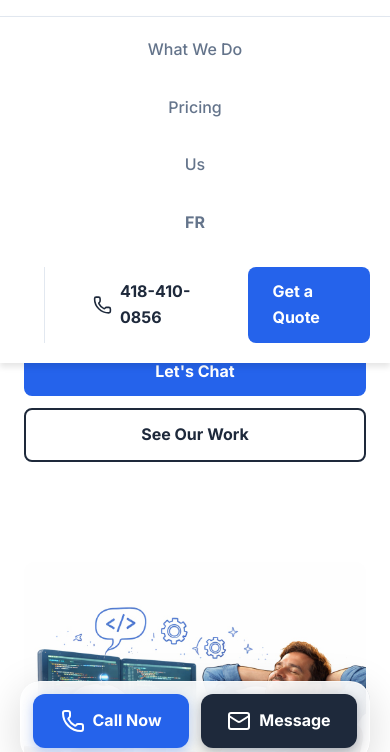
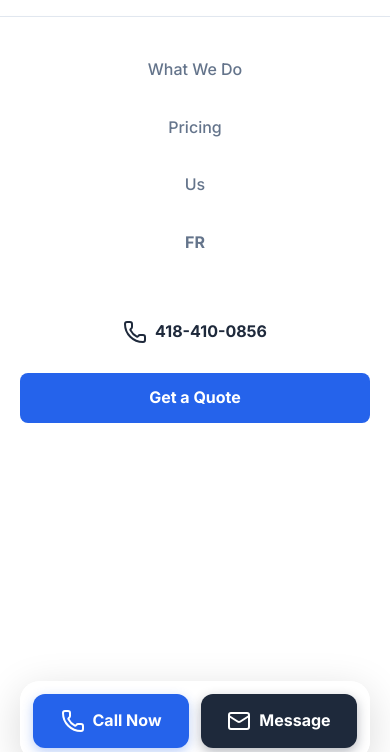
Before and after one commit to solutions-quasar/Solutions-Quasar, a plain HTML site: page index.html in a window 390 px wide. Both pictures are taken after a click on the button "Toggle menu". Shown: the part 63-815 px from the top of the page. Drawn offline with nearby package versions, Linux system fonts and the light colour scheme.

Commit message:
feat: Enhance mobile menu with full screen mode and stacked actions

```diff
--- a/script.js
+++ b/script.js
@@ -16,9 +16,11 @@ document.addEventListener('DOMContentLoaded', () => {
                 navLinks.style.top = '80px';
                 navLinks.style.left = '0';
                 navLinks.style.width = '100%';
+                navLinks.style.height = 'calc(100vh - 80px)'; // Full screen height
                 navLinks.style.background = 'white';
-                navLinks.style.padding = '20px';
+                navLinks.style.padding = '40px 20px'; // More top padding
                 navLinks.style.boxShadow = '0 4px 6px rgba(0,0,0,0.1)';
+                navLinks.style.overflowY = 'auto'; // Enable scrolling
             }
         });
     }
--- a/styles.css
+++ b/styles.css
@@ -582,6 +582,22 @@ footer {
         flex-direction: column;
         text-align: center;
     }
+
+    /* Mobile Nav CTA Stacking */
+    .nav-cta {
+        flex-direction: column;
+        align-items: stretch;
+        margin-left: 0;
+        padding-left: 0;
+        border-left: none;
+        margin-top: 20px;
+        width: 100%;
+    }
+
+    .nav-cta .btn {
+        width: 100%;
+        justify-content: center;
+    }
 }
 
 @media (max-width: 768px) {
```
